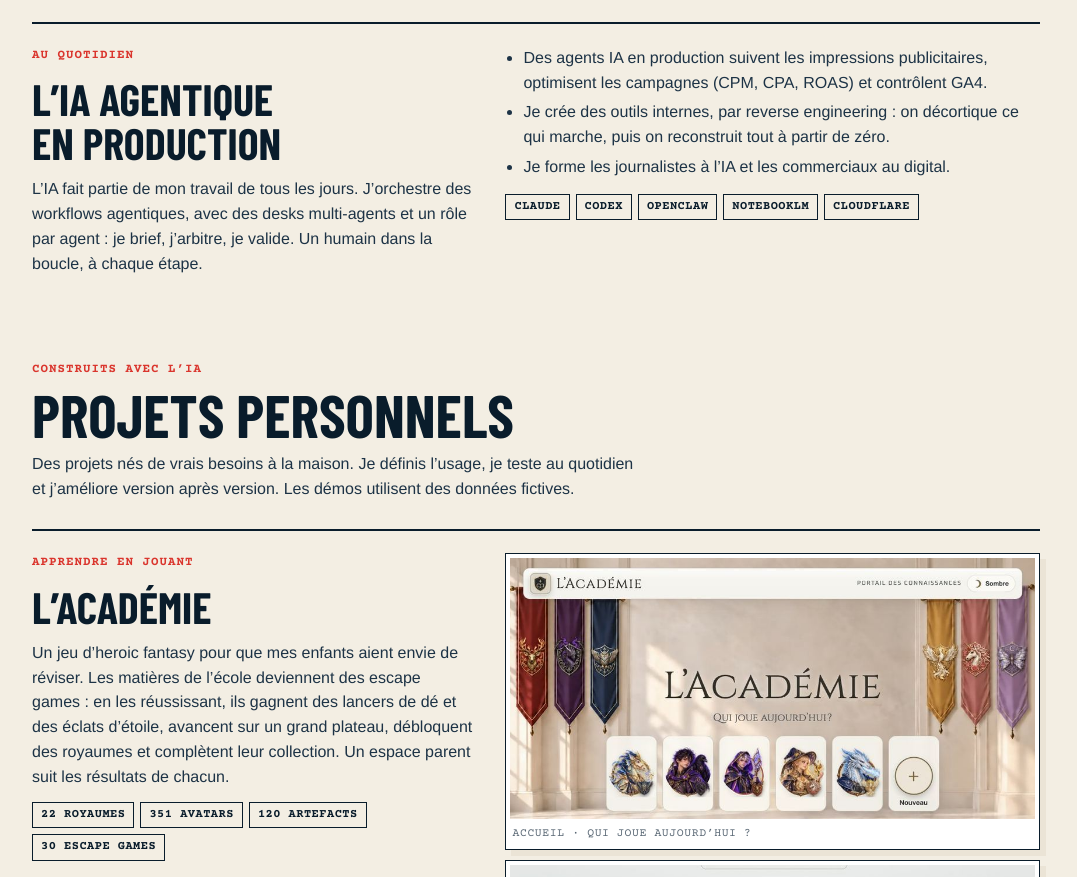
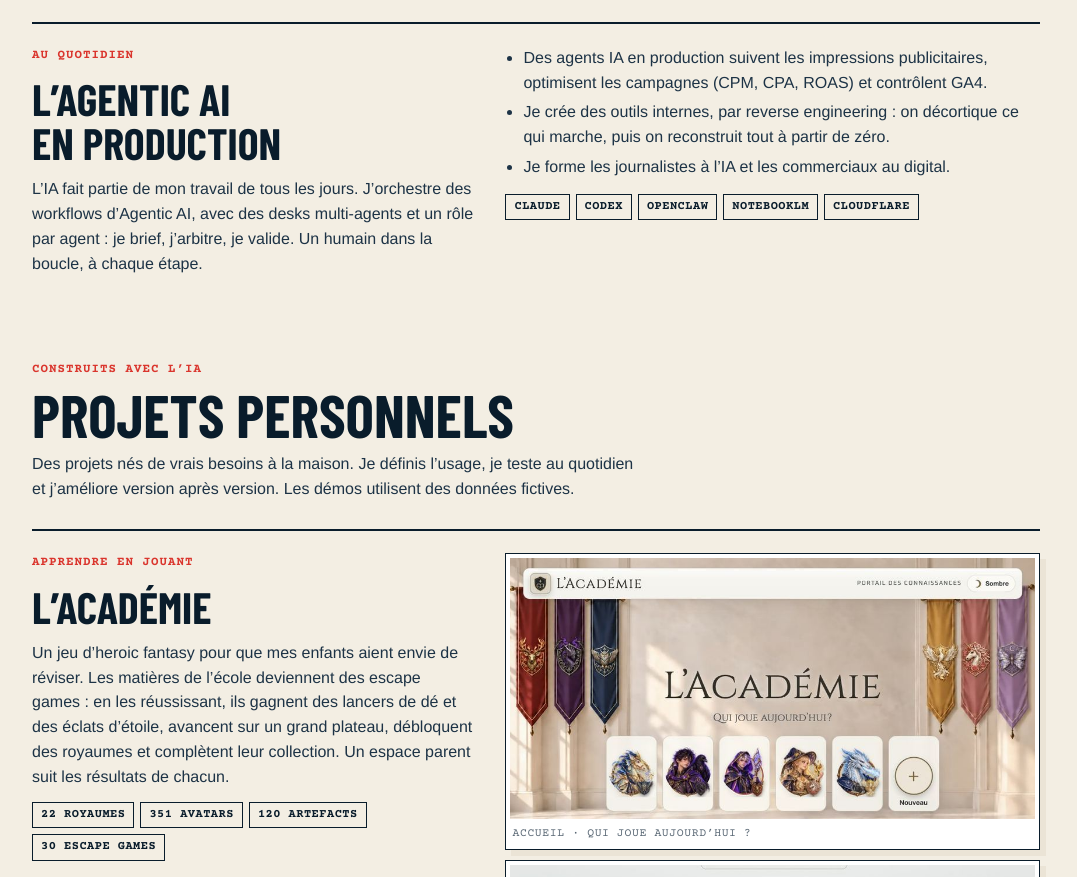
Before and after one commit to jclokietek/jclokietek.github.io, a plain HTML site: page index.html in a window 1280 px wide. Shown: the part 4090-4967 px from the top of the page, without its empty margins (104-1181 px from the left). Drawn offline with Linux system fonts and the light colour scheme.

Commit message:
Portfolio : Agentic AI en anglais

```diff
--- a/index.html
+++ b/index.html
@@ -13,7 +13,7 @@
 <meta property="og:site_name" content="Jean-Christophe Lokietek · Portfolio">
 <meta property="og:locale" content="fr_BE">
 <meta property="og:title" content="Jean-Christophe Lokietek · Portfolio">
-<meta property="og:description" content="Stratégie marketing, marques et campagnes omnicanales, data et IA agentique. Vingt ans de marketing et de communication, dans le retail et dans les médias.">
+<meta property="og:description" content="Stratégie marketing, marques et campagnes omnicanales, data et Agentic AI. Vingt ans de marketing et de communication, dans le retail et dans les médias.">
 <meta property="og:image" content="https://jclokietek.github.io/og-portfolio.jpg">
 <meta property="og:image:type" content="image/jpeg">
 <meta property="og:image:width" content="1200">
@@ -388,9 +388,9 @@ html[lang="en"] [data-l="en"] { display: revert; }
     <section class="demo flip" id="ia">
       <div>
         <p class="label" data-l="fr">Au quotidien</p><p class="label" data-l="en">Every day</p>
-        <h2 data-l="fr">L’IA agentique en production</h2><h2 data-l="en">Agentic AI in production</h2>
-        <p data-l="fr">L’IA fait partie de mon travail de tous les jours. J’orchestre des workflows agentiques, avec des desks multi-agents et un rôle par agent&nbsp;: je brief, j’arbitre, je valide. Un humain dans la boucle, à chaque étape.</p>
-        <p data-l="en">AI is part of my daily work. I orchestrate agentic workflows, with multi-agent desks and one role per agent: I brief, I arbitrate, I validate. A human in the loop, at every step.</p>
+        <h2 data-l="fr">L’Agentic AI en production</h2><h2 data-l="en">Agentic AI in production</h2>
+        <p data-l="fr">L’IA fait partie de mon travail de tous les jours. J’orchestre des workflows d’Agentic AI, avec des desks multi-agents et un rôle par agent&nbsp;: je brief, j’arbitre, je valide. Un humain dans la boucle, à chaque étape.</p>
+        <p data-l="en">AI is part of my daily work. I orchestrate Agentic AI workflows, with multi-agent desks and one role per agent: I brief, I arbitrate, I validate. A human in the loop, at every step.</p>
       </div>
       <div>
         <ul class="points" data-l="fr">
```
